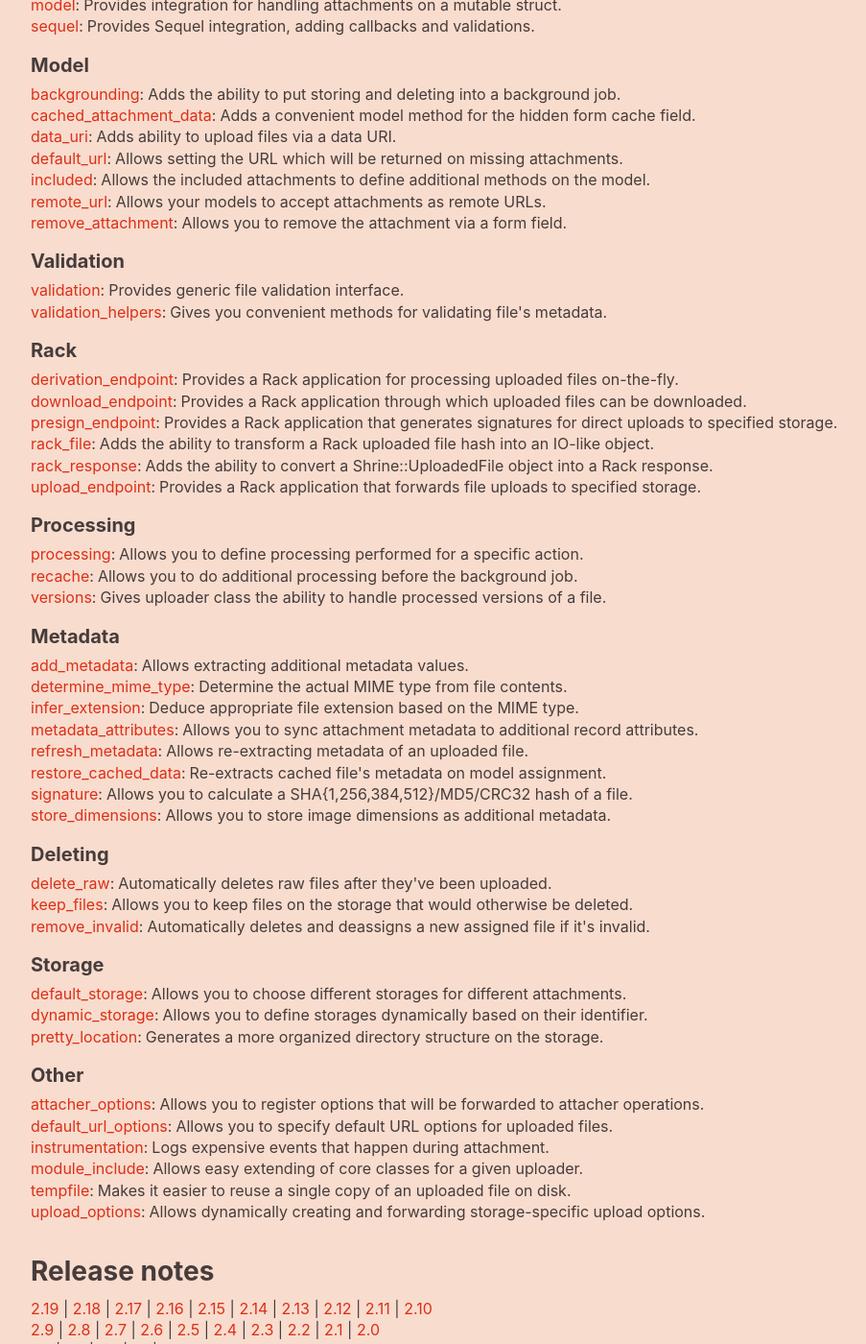
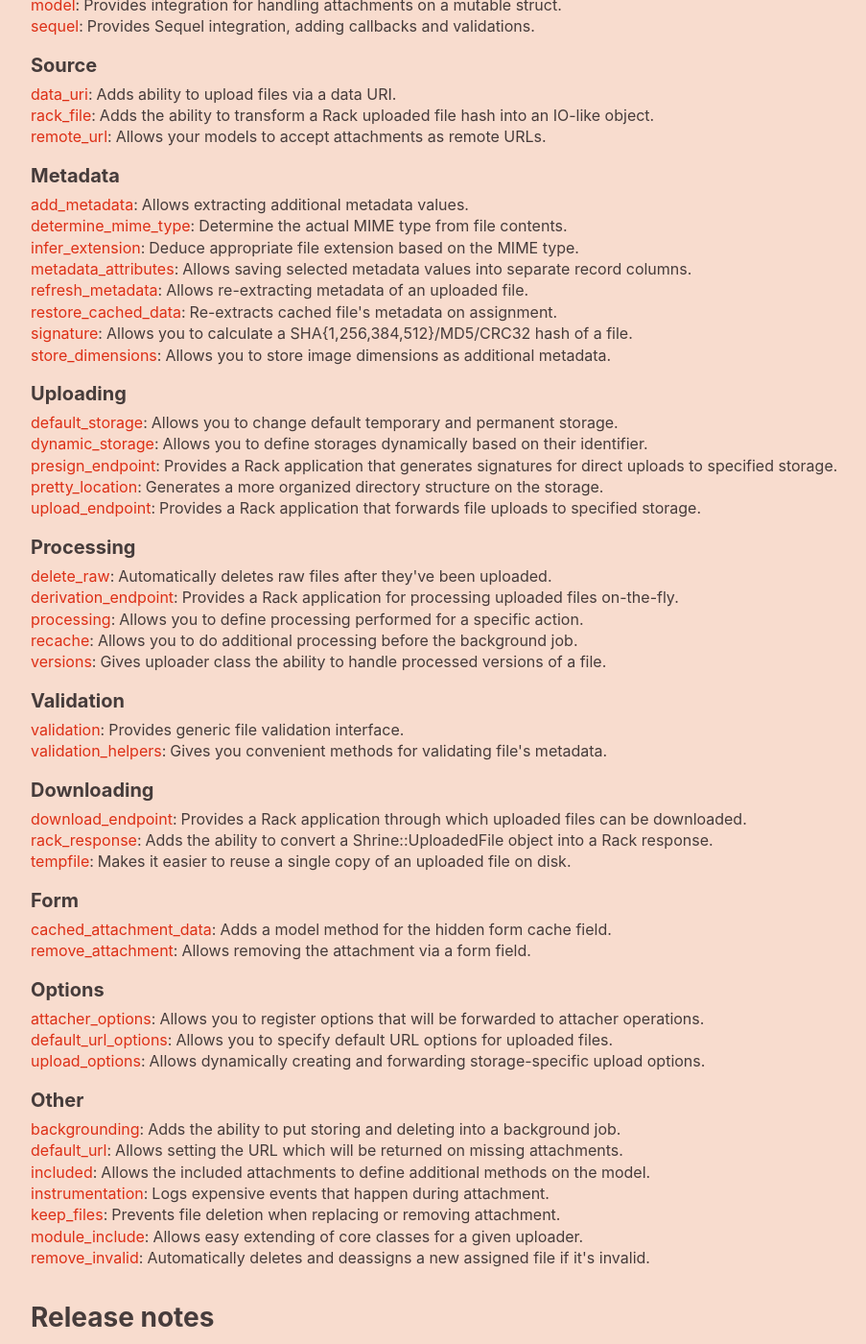
Before and after one commit to avinashcodeer/Romenics, a Jekyll site: the page built from www/index.html, in a window 1280 px wide and 1400 px high, scrolled down 691 px. Shown: the whole window at 96% size, without its empty margins (106-1009 px from the left). Built offline with Jekyll 4.4.1, drawn with Linux system fonts in a browser that asks for light colours; emoji names are drawn with the system emoji font; some of the changed lines change nothing that is shown.

Commit message:
Recategorize plugins on the website
I think the previous categorization was too focused on the type of
plugin, rather than the area of functionality. Hopefully this new
categorization is an improvement and will make it easier for people to
find plugins they're looking for.

```diff
--- a/www/_data/plugins.yml
+++ b/www/_data/plugins.yml
@@ -15,67 +15,16 @@ Persistence:
     name: sequel
     description: Provides Sequel integration, adding callbacks and validations.
 
-Model:
-  -
-    name: backgrounding
-    description: Adds the ability to put storing and deleting into a background job.
-  -
-    name: cached_attachment_data
-    description: Adds a convenient model method for the hidden form cache field.
+Source:
   -
     name: data_uri
     description: Adds ability to upload files via a data URI.
   -
-    name: default_url
-    description: Allows setting the URL which will be returned on missing attachments.
-  -
-    name: included
-    description: Allows the included attachments to define additional methods on the model.
+    name: rack_file
+    description: Adds the ability to transform a Rack uploaded file hash into an IO-like object.
   -
     name: remote_url
     description: Allows your models to accept attachments as remote URLs.
-  -
-    name: remove_attachment
-    description: Allows you to remove the attachment via a form field.
-
-Validation:
-  -
-    name: validation
-    description: Provides generic file validation interface.
-  -
-    name: validation_helpers
-    description: Gives you convenient methods for validating file's metadata.
-
-Rack:
-  -
-    name: derivation_endpoint
-    description: Provides a Rack application for processing uploaded files on-the-fly.
-  -
-    name: download_endpoint
-    description: Provides a Rack application through which uploaded files can be downloaded.
-  -
-    name: presign_endpoint
-    description: Provides a Rack application that generates signatures for direct uploads to specified storage.
-  -
-    name: rack_file
-    description: Adds the ability to transform a Rack uploaded file hash into an IO-like object.
-  -
-    name: rack_response
-    description: Adds the ability to convert a Shrine::UploadedFile object into a Rack response.
-  -
-    name: upload_endpoint
-    description: Provides a Rack application that forwards file uploads to specified storage.
-
-Processing:
-  -
-    name: processing
-    description: Allows you to define processing performed for a specific action.
-  -
-    name: recache
-    description: Allows you to do additional processing before the background job.
-  -
-    name: versions
-    description: Gives uploader class the ability to handle processed versions of a file.
 
 Metadata:
   -
@@ -89,13 +38,13 @@ Metadata:
     description: Deduce appropriate file extension based on the MIME type.
   -
     name: metadata_attributes
-    description: Allows you to sync attachment metadata to additional record attributes.
+    description: Allows saving selected metadata values into separate record columns.
   -
     name: refresh_metadata
     description: Allows re-extracting metadata of an uploaded file.
   -
     name: restore_cached_data
-    description: Re-extracts cached file's metadata on model assignment.
+    description: Re-extracts cached file's metadata on assignment.
   -
     name: signature
     description: Allows you to calculate a SHA{1,256,384,512}/MD5/CRC32 hash of a file.
@@ -103,29 +52,68 @@ Metadata:
     name: store_dimensions
     description: Allows you to store image dimensions as additional metadata.
 
-Deleting:
+Uploading:
+  -
+    name: default_storage
+    description: Allows you to change default temporary and permanent storage.
+  -
+    name: dynamic_storage
+    description: Allows you to define storages dynamically based on their identifier.
+  -
+    name: presign_endpoint
+    description: Provides a Rack application that generates signatures for direct uploads to specified storage.
+  -
+    name: pretty_location
+    description: Generates a more organized directory structure on the storage.
+  -
+    name: upload_endpoint
+    description: Provides a Rack application that forwards file uploads to specified storage.
+
+Processing:
   -
     name: delete_raw
     description: Automatically deletes raw files after they've been uploaded.
   -
-    name: keep_files
-    description: Allows you to keep files on the storage that would otherwise be deleted.
+    name: derivation_endpoint
+    description: Provides a Rack application for processing uploaded files on-the-fly.
   -
-    name: remove_invalid
-    description: Automatically deletes and deassigns a new assigned file if it's invalid.
+    name: processing
+    description: Allows you to define processing performed for a specific action.
+  -
+    name: recache
+    description: Allows you to do additional processing before the background job.
+  -
+    name: versions
+    description: Gives uploader class the ability to handle processed versions of a file.
 
-Storage:
+Validation:
   -
-    name: default_storage
-    description: Allows you to choose different storages for different attachments.
+    name: validation
+    description: Provides generic file validation interface.
   -
-    name: dynamic_storage
-    description: Allows you to define storages dynamically based on their identifier.
+    name: validation_helpers
+    description: Gives you convenient methods for validating file's metadata.
+
+Downloading:
   -
-    name: pretty_location
-    description: Generates a more organized directory structure on the storage.
+    name: download_endpoint
+    description: Provides a Rack application through which uploaded files can be downloaded.
+  -
+    name: rack_response
+    description: Adds the ability to convert a Shrine::UploadedFile object into a Rack response.
+  -
+    name: tempfile
+    description: Makes it easier to reuse a single copy of an uploaded file on disk.
 
-Other:
+Form:
+  -
+    name: cached_attachment_data
+    description: Adds a model method for the hidden form cache field.
+  -
+    name: remove_attachment
+    description: Allows removing the attachment via a form field.
+
+Options:
   -
     name: attacher_options
     description: Allows you to register options that will be forwarded to attacher operations.
@@ -133,14 +121,28 @@ Other:
     name: default_url_options
     description: Allows you to specify default URL options for uploaded files.
   -
+    name: upload_options
+    description: Allows dynamically creating and forwarding storage-specific upload options.
+
+Other:
+  -
+    name: backgrounding
+    description: Adds the ability to put storing and deleting into a background job.
+  -
+    name: default_url
+    description: Allows setting the URL which will be returned on missing attachments.
+  -
+    name: included
+    description: Allows the included attachments to define additional methods on the model.
+  -
     name: instrumentation
     description: Logs expensive events that happen during attachment.
+  -
+    name: keep_files
+    description: Prevents file deletion when replacing or removing attachment.
   -
     name: module_include
     description: Allows easy extending of core classes for a given uploader.
   -
-    name: tempfile
-    description: Makes it easier to reuse a single copy of an uploaded file on disk.
-  -
-    name: upload_options
-    description: Allows dynamically creating and forwarding storage-specific upload options.
+    name: remove_invalid
+    description: Automatically deletes and deassigns a new assigned file if it's invalid.
```
